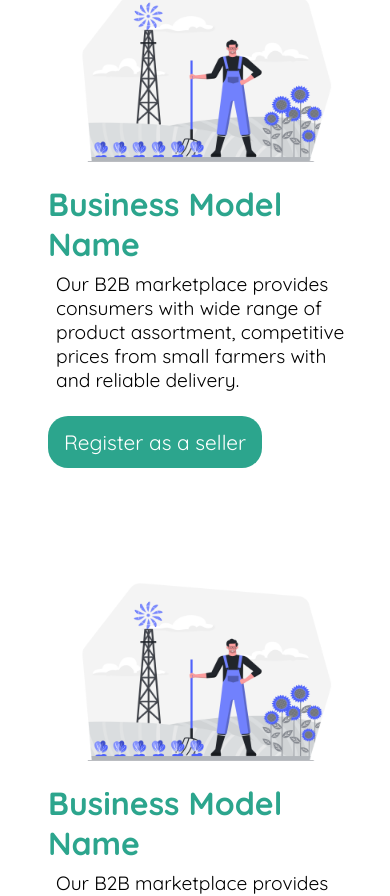
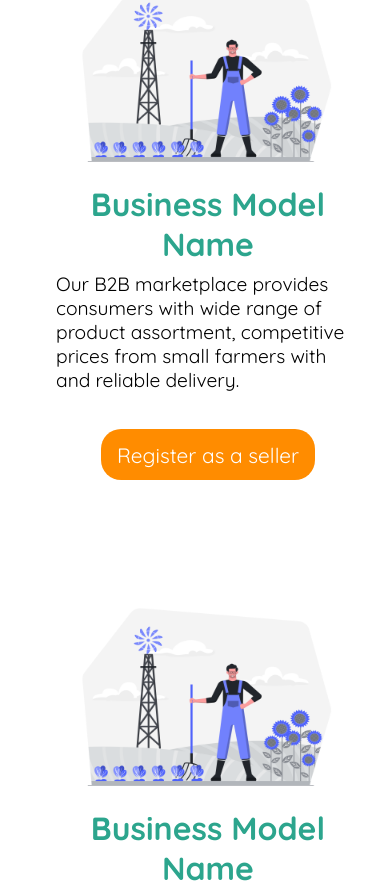
Before and after one commit to JonasKhoza/DigitalKei, a React (Create React App) app: page / in a window 390 px wide. Shown: the part 972-1868 px from the top of the page. Built offline with nearby package versions, Linux system fonts and the light colour scheme.

Commit message:
Fixed the responsiveness of the Youtube embedded vid

```diff
--- a/src/components/home-components/styles/contact.css
+++ b/src/components/home-components/styles/contact.css
@@ -28,7 +28,7 @@
   color: var(--dark2);
   margin: 1rem auto;
   font-weight: 700;
-  font-size: var(--size-4);
+  font-size: var(--size4);
   text-align: center;
 }
 
@@ -163,6 +163,16 @@
   background-color: var(--blue2);
 }
 
+@media screen and (max-width: 1024px) {
+  .become_part h1 {
+    font-size: 2.3rem;
+  }
+
+  .become_part p {
+    font-size: var(--size3);
+  }
+}
+
 @media screen and (max-width: 900px) {
   .become_part .contact_container {
     width: 40rem;
@@ -172,6 +182,14 @@
 }
 
 @media screen and (max-width: 768px) {
+  .become_part h1 {
+    font-size: 2.1rem;
+  }
+
+  .become_part p {
+    font-size: 1.2rem;
+  }
+
   .become_part .contact_container {
     width: 95%;
     padding-left: 0;
--- a/src/components/home-components/styles/iframe.css
+++ b/src/components/home-components/styles/iframe.css
@@ -27,7 +27,7 @@
 
 @media screen and (max-width: 768px) {
   .embedded_vid_explainer {
-    padding-top: 120rem;
+    padding-top: 140rem;
     height: fit-content;
   }
 
@@ -38,7 +38,7 @@
 
 @media screen and (max-width: 530px) {
   .embedded_vid_explainer {
-    padding-top: 125rem;
+    padding-top: 140rem;
     height: fit-content;
   }
   .embedded_vid_explainer .iframe {
@@ -46,9 +46,9 @@
   }
 }
 
-@media screen and (max-width: 380px) {
+@media screen and (max-width: 390px) {
   .embedded_vid_explainer {
-    padding-top: 140rem;
+    padding-top: 150rem;
     height: fit-content;
   }
 
@@ -57,3 +57,10 @@
     padding: 0;
   }
 }
+
+@media screen and (max-width: 390px) {
+  .embedded_vid_explainer {
+    padding-top: 155rem;
+    height: fit-content;
+  }
+}
--- a/src/components/home-components/styles/services.css
+++ b/src/components/home-components/styles/services.css
@@ -53,6 +53,7 @@
 .our-services .services_cards .service_card .card_image_container {
   width: 14rem;
   height: 10rem;
+  margin: 0 auto;
 }
 
 .our-services .services_cards .service_card .card_image_container img {
@@ -80,6 +81,7 @@
   h2 {
   padding: 0;
   margin: 0;
+  text-align: center;
   color: var(--blue2);
   font-size: var(--size);
 }
@@ -97,11 +99,14 @@
 }
 
 .our-services .services_cards .service_card .card_content .card_action {
+  display: flex;
+  justify-content: center;
   padding: var(--size3) 0;
 }
 
 .our-services .services_cards .service_card .card_content .card_action a {
-  background-color: var(--blue2);
+  background-color: darkorange;
+
   color: var(--white);
   text-decoration: none;
   text-align: center;
@@ -114,7 +119,7 @@
 }
 
 .our-services .services_cards .service_card .card_content .card_action a:hover {
-  background-color: darkorange;
+  background-color: var(--blue2);
 }
 
 @media screen and (max-width: 1042px) {
--- a/src/components/layout/styles/aside_mobile.css
+++ b/src/components/layout/styles/aside_mobile.css
@@ -2,7 +2,7 @@
   display: none;
 }
 
-@media screen and (max-width: 768px) {
+@media screen and (max-width: 1022px) {
   .sideDrawer {
     display: block;
     width: 100%;
--- a/src/index.css
+++ b/src/index.css
@@ -1,4 +1,9 @@
 html {
+  -webkit-font-smoothing: antialiased;
+  -webkit-text-size-adjust: 100%;
+  -webkit-tap-highlight-color: transparent;
+  touch-action: manipulation;
+
   padding: 0;
   margin: 0;
   width: 100%;
```
